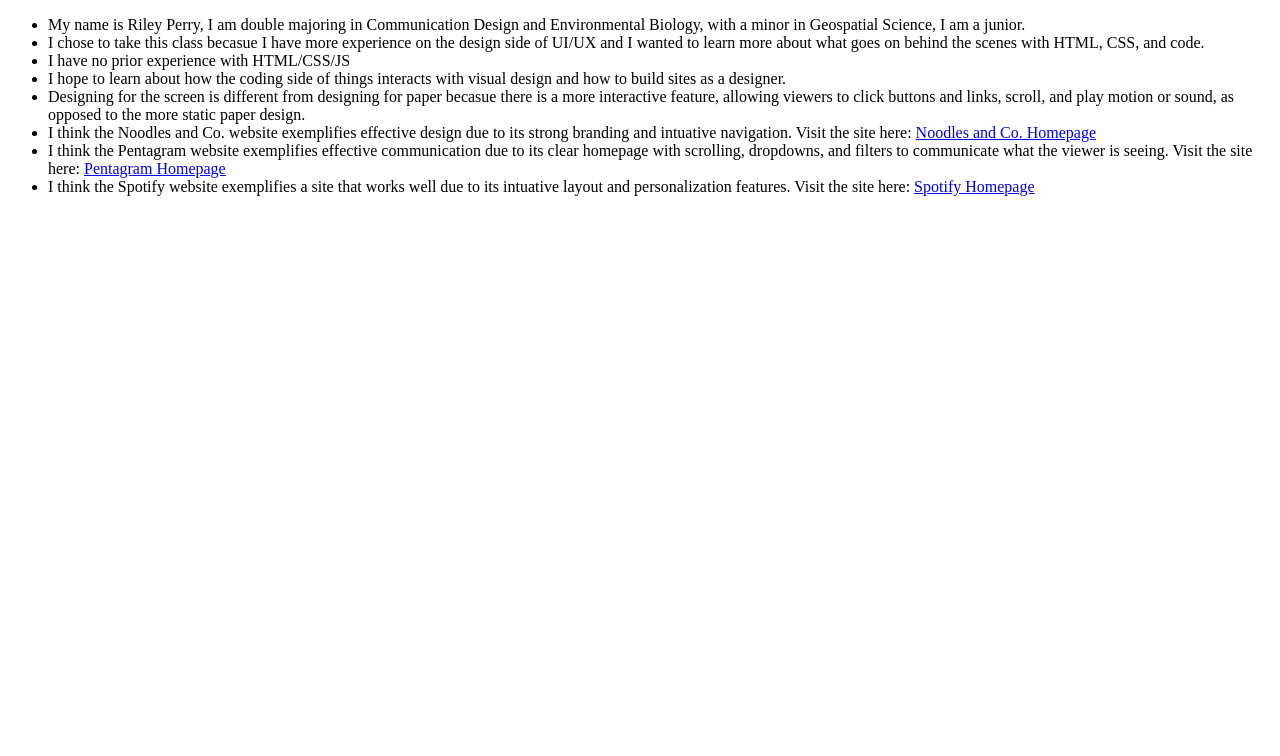
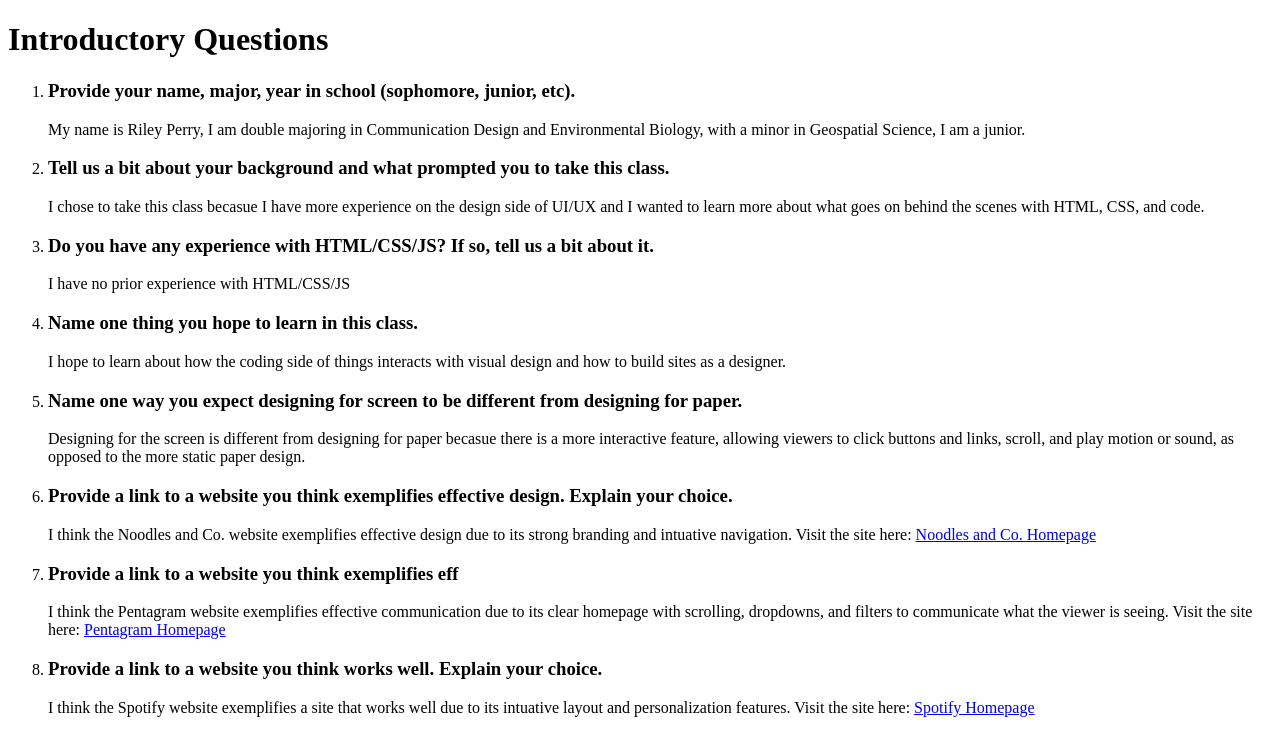
Before and after one commit to reperry9/iffall2025, a plain HTML site: page intro-questions/index.html in a window 1280 px wide. Drawn offline with Linux system fonts and the light colour scheme.

Commit message:
re-uploading updated introductory questions

```diff
--- a/intro-questions/index.html
+++ b/intro-questions/index.html
@@ -4,15 +4,24 @@
         <title>Introductory questions</title>
     </head>
     <body>
-        <ul>
-            <li>My name is Riley Perry, I am double majoring in Communication Design and Environmental Biology, with a minor in Geospatial Science, I am a junior.</li>
-            <li>I chose to take this class becasue I have more experience on the design side of UI/UX and I wanted to learn more about what goes on behind the scenes with HTML, CSS, and code.</li>
-            <li>I have no prior experience with HTML/CSS/JS</li>
-            <li>I hope to learn about how the coding side of things interacts with visual design and how to build sites as a designer.</li>
-            <li>Designing for the screen is different from designing for paper becasue there is a more interactive feature, allowing viewers to click buttons and links, scroll, and play motion or sound, as opposed to the more static paper design.</li>
-            <li> I think the Noodles and Co. website exemplifies effective design due to its strong branding and intuative navigation. Visit the site here: <a href="https://www.noodles.com/?gad_source=1&gad_campaignid=21798222394&gbraid=0AAAAAo5VfMrpkvxvzsLqj3FMy8xZ-RLY6&gclid=CjwKCAjw2brFBhBOEiwAVJX5GB4QYiIxZF-pVEbV55CLZwRhES5kRMCIyedRkketWaDhxaW4sTQDYRoCAy0QAvD_BwE"> Noodles and Co. Homepage </a>
-            <li> I think the Pentagram website exemplifies effective communication due to its clear homepage with scrolling, dropdowns, and filters to communicate what the viewer is seeing. Visit the site here: <a href="https://www.pentagram.com/"> Pentagram Homepage </a>
-            <li> I think the Spotify website exemplifies a site that works well due to its intuative layout and personalization features. Visit the site here: <a href="hhttps://open.spotify.com/"> Spotify Homepage </a>
-            </ul>
+        <h1>Introductory Questions</h1>
+        <ol>
+            <li><h3>Provide your name, major, year in school (sophomore, junior, etc).</h3>
+                <p>My name is Riley Perry, I am double majoring in Communication Design and Environmental Biology, with a minor in Geospatial Science, I am a junior.</p></li>
+            <li><h3>Tell us a bit about your background and what prompted you to take this class.</h3>
+                <p>I chose to take this class becasue I have more experience on the design side of UI/UX and I wanted to learn more about what goes on behind the scenes with HTML, CSS, and code.</p></li>
+            <li><h3>Do you have any experience with HTML/CSS/JS? If so, tell us a bit about it.</h3>
+                <p>I have no prior experience with HTML/CSS/JS</p></li>
+            <li><h3>Name one thing you hope to learn in this class.</h3>
+                <p>I hope to learn about how the coding side of things interacts with visual design and how to build sites as a designer.</p></li>
+            <li><h3>Name one way you expect designing for screen to be different from designing for paper.</h3>
+                <p>Designing for the screen is different from designing for paper becasue there is a more interactive feature, allowing viewers to click buttons and links, scroll, and play motion or sound, as opposed to the more static paper design.</p></li>
+            <li><h3>Provide a link to a website you think exemplifies effective design. Explain your choice.</h3>
+                <p>I think the Noodles and Co. website exemplifies effective design due to its strong branding and intuative navigation. Visit the site here: <a href="https://www.noodles.com/?gad_source=1&gad_campaignid=21798222394&gbraid=0AAAAAo5VfMrpkvxvzsLqj3FMy8xZ-RLY6&gclid=CjwKCAjw2brFBhBOEiwAVJX5GB4QYiIxZF-pVEbV55CLZwRhES5kRMCIyedRkketWaDhxaW4sTQDYRoCAy0QAvD_BwE"> Noodles and Co. Homepage </a></p>
+            <li><h3>Provide a link to a website you think exemplifies eff</h3>
+                <p>I think the Pentagram website exemplifies effective communication due to its clear homepage with scrolling, dropdowns, and filters to communicate what the viewer is seeing. Visit the site here: <a href="https://www.pentagram.com/"> Pentagram Homepage </a></p>
+            <li><h3>Provide a link to a website you think works well. Explain your choice.</h3>
+                <p>I think the Spotify website exemplifies a site that works well due to its intuative layout and personalization features. Visit the site here: <a href="hhttps://open.spotify.com/"> Spotify Homepage </a></p>
+            </ol>
     </body>
 </html>
```
